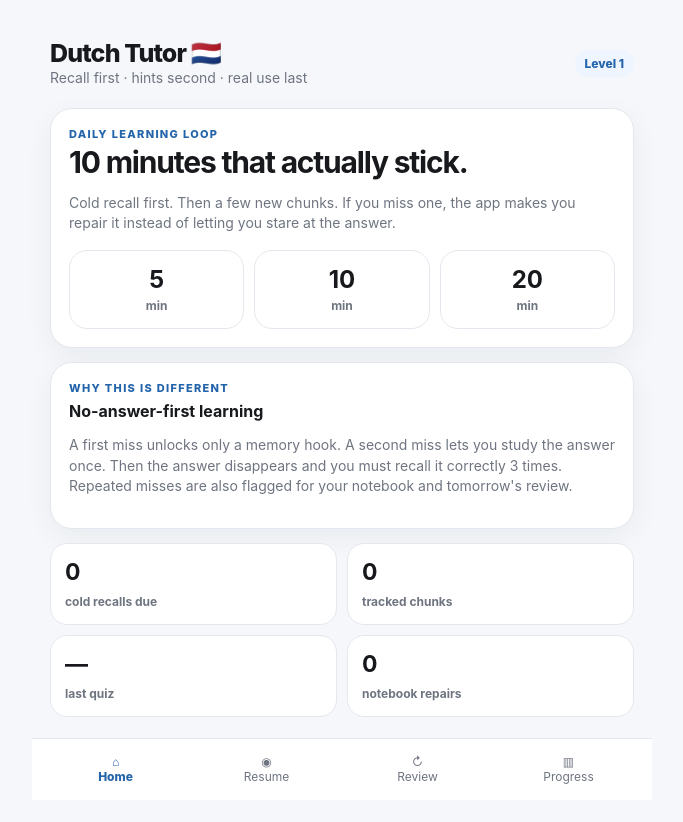
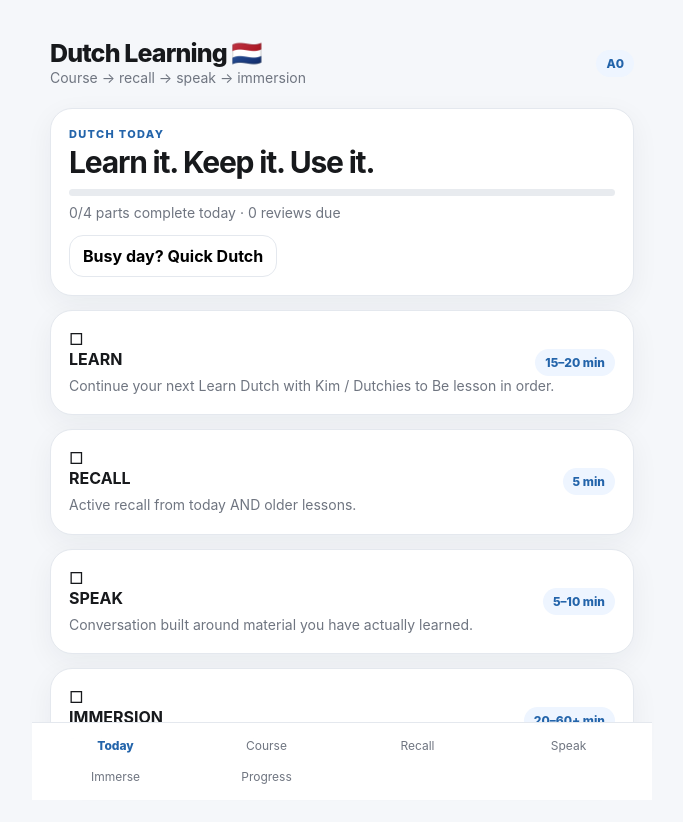
Before and after one commit to cchilton08/Language-app, a Next.js app: page / in a window 1280 px wide. Shown: the top 822 px of the page, without its empty margins (298-981 px from the left). Built offline with nearby package versions, Linux system fonts and the light colour scheme.

Commit message:
Switch app to course-led Dutch dashboard

```diff
--- a/app/page.tsx
+++ b/app/page.tsx
@@ -1,5 +1,5 @@
-import DutchTutorGate from "./DutchTutorGate";
+import DutchCourseV6 from "./DutchCourseV6";
 
 export default function Page() {
-  return <DutchTutorGate />;
+  return <DutchCourseV6 />;
 }
```
